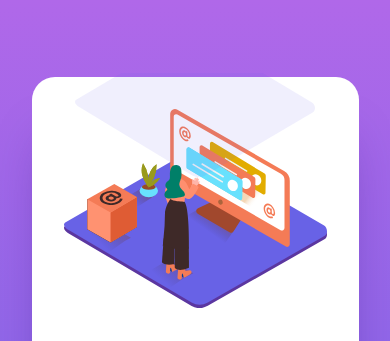
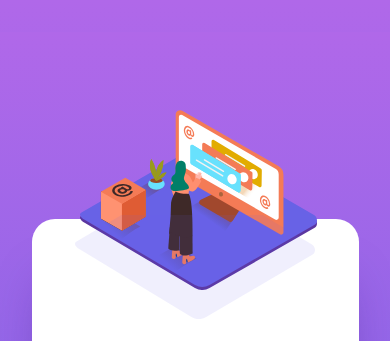
Before and after one commit to TheChitoSklp/tarea-acordeon, a plain HTML site: page index.html in a window 390 px wide. Shown: the top 341 px of the page. Drawn offline with Linux system fonts and the light colour scheme.

Commit message:
correccion error img mobile

```diff
--- a/styles.css
+++ b/styles.css
@@ -1,6 +1,6 @@
 body,
 html {
-  padding: 0;
+  padding: 2rem 0 0 0;
   margin: 0;
   background: linear-gradient(180deg, #b068e9 0%, #6463e7 100%);
   width: 100vw;
@@ -37,6 +37,13 @@ html {
     .shadow-desktop {
       display: none;
     }
+  }
+  .img-position {
+    position: absolute;
+    width: 237px;
+    height: 180px;
+    left: 3rem;
+    top: -6.8rem;
   }
   .acordeon-container {
     margin-top: 6rem;
@@ -121,7 +128,7 @@ details[open] > summary::after {
     .img-position {
       position: absolute;
       left: -8rem;
-      bottom: 5.5rem;
+      top: 3rem;
       z-index: 2;
       width: 561.694px;
       height: 400.972px;
```
